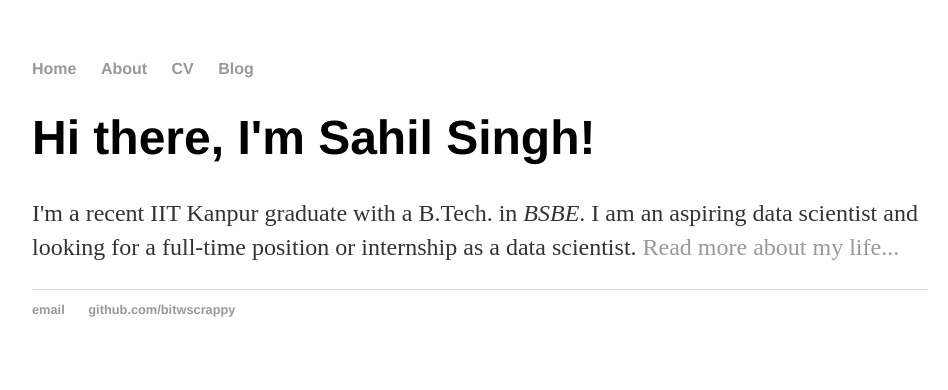
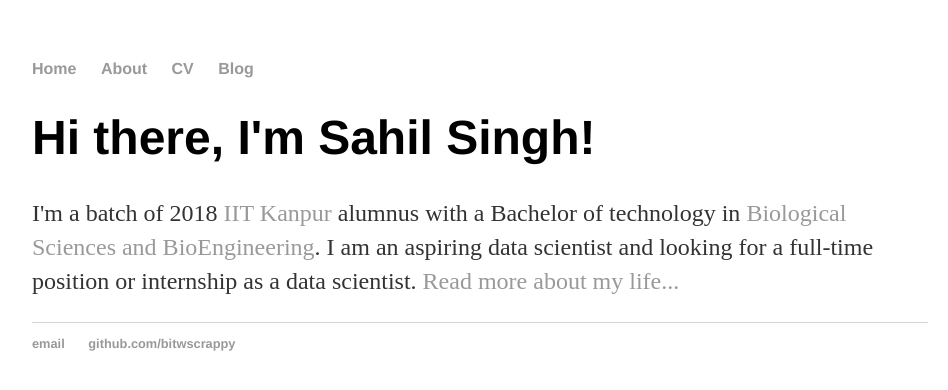
Before and after one commit to sahilsinghM/sahilsinghM.github.io, a Jekyll site: the page built from index.html, in a window 1280 px wide. Shown: the top 390 px of the page, without its empty margins (160-1108 px from the left). Built offline with Jekyll 4.4.1, drawn with Linux system fonts in a browser that asks for light colours.

Commit message:
Update index.html

```diff
--- a/index.html
+++ b/index.html
@@ -4,5 +4,5 @@ title: Sahil Singh, horrible coder
 ---
 <div class="blurb">
 	<h1>Hi there, I'm Sahil Singh!</h1>
-	<p>I'm a recent IIT Kanpur graduate with a B.Tech. in <em>BSBE</em>. I am an aspiring data scientist and looking for a full-time position or internship as a data scientist. <a href="/about">Read more about my life...</a></p>
+	<p>I'm a batch of 2018 <a href="http://www.iitk.ac.in">IIT Kanpur</a> alumnus with a Bachelor of technology in <a href="https://www.iitk.ac.in/bsbe/">Biological Sciences and BioEngineering</a>. I am an aspiring data scientist and looking for a full-time position or internship as a data scientist. <a href="/about">Read more about my life...</a></p>
 </div><!-- /.blurb -->
```
